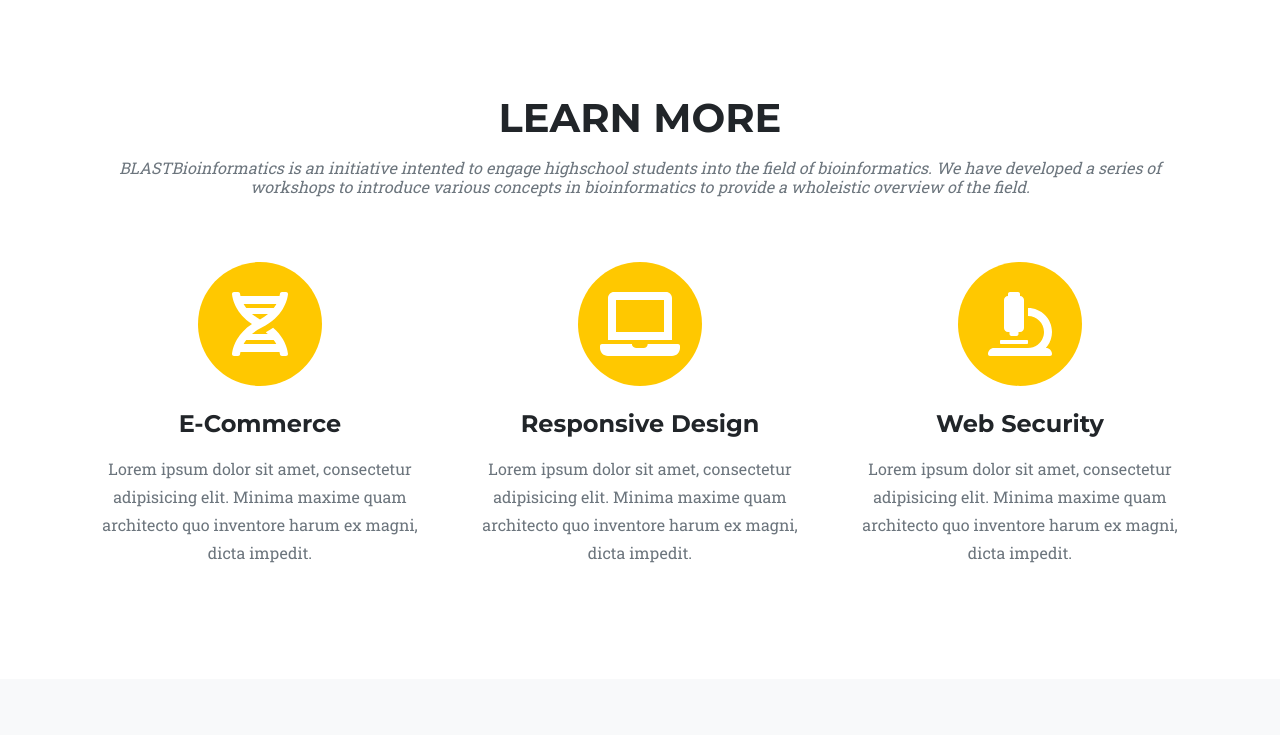
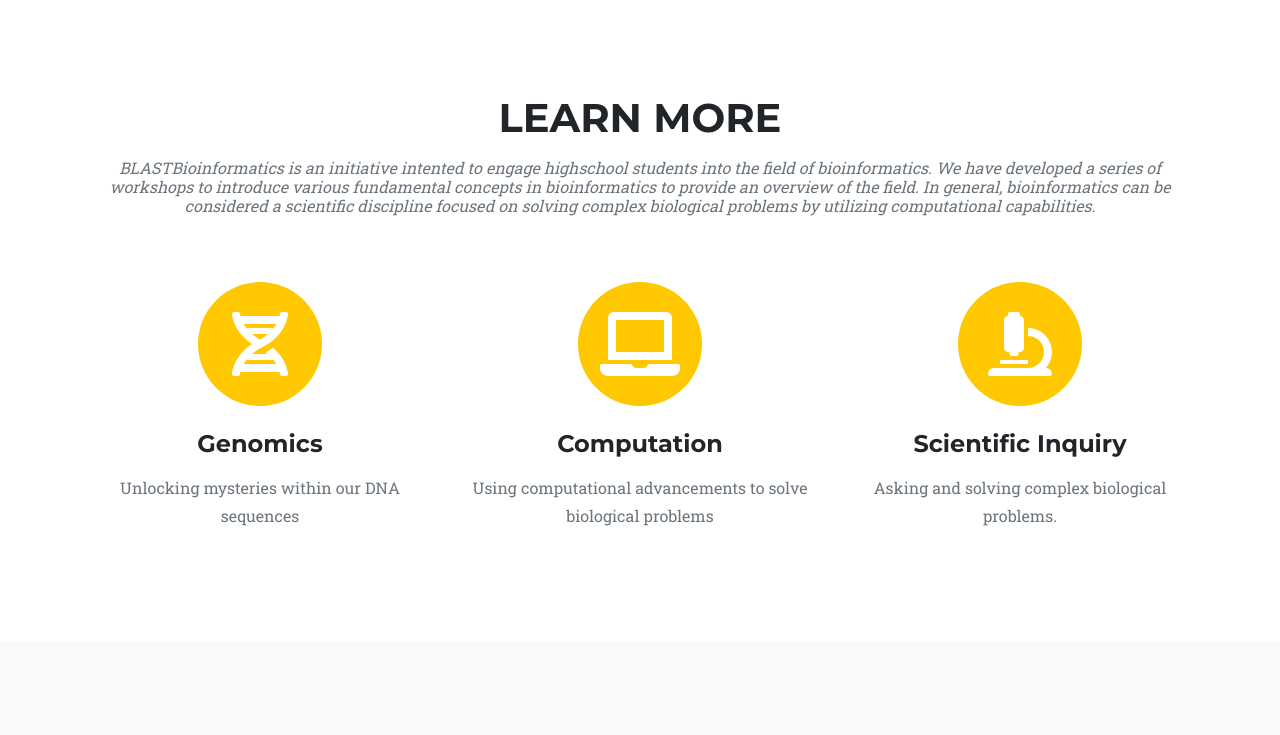
Before and after one commit to BLASTBioinformatics/BLASTBioinformatics.github.io, a website: page index.html in a window 1280 px wide. Shown: the part 679-1414 px from the top of the page. Drawn offline with nearby package versions, Linux system fonts and the light colour scheme.

Commit message:
Update index.html

```diff
--- a/index.html
+++ b/index.html
@@ -45,7 +45,7 @@
             <div class="container">
                 <div class="text-center">
                     <h2 class="section-heading text-uppercase">Learn More</h2>
-                    <h3 class="section-subheading text-muted"> BLASTBioinformatics is an initiative intented to engage highschool students into the field of bioinformatics. We have developed a series of workshops to introduce various concepts in bioinformatics to provide a wholeistic overview of the field. </h3>
+                    <h3 class="section-subheading text-muted"> BLASTBioinformatics is an initiative intented to engage highschool students into the field of bioinformatics. We have developed a series of workshops to introduce various fundamental concepts in bioinformatics to provide an overview of the field. In general, bioinformatics can be considered a scientific discipline focused on solving complex biological problems by utilizing computational capabilities.</h3>
                 </div>
                 <div class="row text-center">
                     <div class="col-md-4">
@@ -53,24 +53,24 @@
                             <i class="fas fa-circle fa-stack-2x text-primary"></i>
                             <i class="fas fa-dna fa-stack-1x fa-inverse"></i>
                         </span>
-                        <h4 class="my-3">E-Commerce</h4>
-                        <p class="text-muted">Lorem ipsum dolor sit amet, consectetur adipisicing elit. Minima maxime quam architecto quo inventore harum ex magni, dicta impedit.</p>
+                        <h4 class="my-3">Genomics</h4>
+                        <p class="text-muted">Unlocking mysteries within our DNA sequences</p>
                     </div>
                     <div class="col-md-4">
                         <span class="fa-stack fa-4x">
                             <i class="fas fa-circle fa-stack-2x text-primary"></i>
                             <i class="fas fa-laptop fa-stack-1x fa-inverse"></i>
                         </span>
-                        <h4 class="my-3">Responsive Design</h4>
-                        <p class="text-muted">Lorem ipsum dolor sit amet, consectetur adipisicing elit. Minima maxime quam architecto quo inventore harum ex magni, dicta impedit.</p>
+                        <h4 class="my-3">Computation</h4>
+                        <p class="text-muted">Using computational advancements to solve biological problems</p>
                     </div>
                     <div class="col-md-4">
                         <span class="fa-stack fa-4x">
                             <i class="fas fa-circle fa-stack-2x text-primary"></i>
                             <i class="fas fa-microscope fa-stack-1x fa-inverse"></i>
                         </span>
-                        <h4 class="my-3">Web Security</h4>
-                        <p class="text-muted">Lorem ipsum dolor sit amet, consectetur adipisicing elit. Minima maxime quam architecto quo inventore harum ex magni, dicta impedit.</p>
+                        <h4 class="my-3">Scientific Inquiry</h4>
+                        <p class="text-muted">Asking and solving complex biological problems.</p>
                     </div>
                 </div>
             </div>
```
